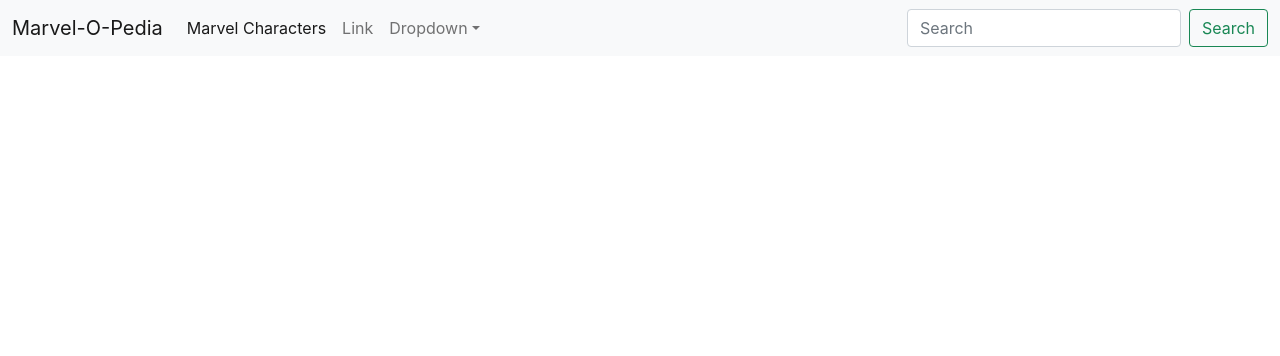
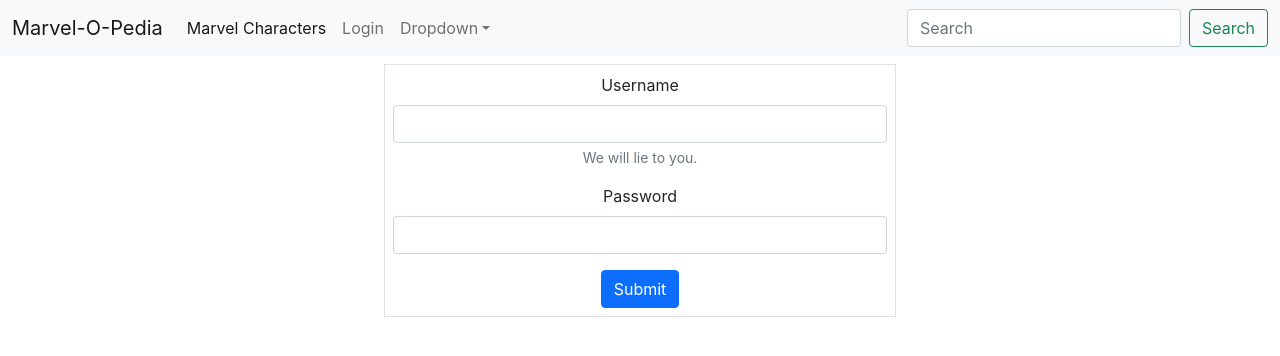
Before and after one commit to zevstar/marvel-deck, a React (Create React App) app: page /login in a window 1280 px wide. Shown: the top 356 px of the page. Built offline with nearby package versions, Linux system fonts and the light colour scheme.

Commit message:
udpaded Nav login and added Nav css file

```diff
--- a/src/App.js
+++ b/src/App.js
@@ -1,25 +1,28 @@
-import { useContext } from 'react'
+import { useContext } from 'react';
+import { Routes, Route } from 'react-router-dom'
 // css
 import './App.css';
 //contexts
-import UserContext from './contexts/UserContext.js'
+import UserContext from './contexts/UserContext.js';
 // pages
 import './pages/Home';
-import './pages/Login';
+import Login from './pages/Login';
 //components
-import Nav from './components/Nav'
+import Nav from './components/Nav';
 
 function App() {
 	// const user = useContext(UserContext)
 	// console.log(user)
 	return (
-    <div className="App">
+		<div className='App'>
 			<UserContext.Provider value={'filler'}>
-
 				<Nav />
 
+				<Routes>
+          <Route path='login' element={<Login />} />
+          {/* <Route path='home' element ={<Home />} /> */}
+        </Routes>
 			</UserContext.Provider>
-
 
 			{/* <Login /> */}
 		</div>
--- a/src/components/Nav/index.js
+++ b/src/components/Nav/index.js
@@ -11,17 +11,17 @@ const Nav = () => {
     return (
         <nav className="navbar navbar-expand-lg navbar-light bg-light">
   <div className="container-fluid">
-    <Link className="navbar-brand" to="#">Marvel-O-Pedia</Link>
+    <Link className="navbar-brand" to="/">Marvel-O-Pedia</Link>
     <button className="navbar-toggler" type="button" data-bs-toggle="collapse" data-bs-target="#navbarSupportedContent" aria-controls="navbarSupportedContent" aria-expanded="false" aria-label="Toggle navigation">
       <span className="navbar-toggler-icon"></span>
     </button>
     <div className="collapse navbar-collapse" id="navbarSupportedContent">
       <ul className="navbar-nav me-auto mb-2 mb-lg-0">
         <li className="nav-item">
-          <Link className="nav-link active" aria-current="page" to="#">Marvel Characters</Link>
+          <Link className="nav-link active" aria-current="page" to="marvel/characters">Marvel Characters</Link>
         </li>
         <li className="nav-item">
-          <Link className="nav-link" to="#">Link</Link>
+          <Link className="nav-link" to="login">Login</Link>
         </li>
         <li className="nav-item dropdown">
           <Link className="nav-link dropdown-toggle" to="#" id="navbarDropdown" role="button" data-bs-toggle="dropdown" aria-expanded="false">
--- a/src/pages/Login/index.js
+++ b/src/pages/Login/index.js
@@ -1,11 +1,39 @@
 // import React from 'react';
+import './styles.css'
 
 const Login = () => {
-    return (
-        <div>
-            Login
-        </div>
-    );
-}
+	return (
+		<form className='mx-auto border p-2 m-2' id='login-form'>
+			<div className='mb-3'>
+				<label htmlFor='exampleInputUser1' className='form-label'>
+					Username
+				</label>
+				<input
+					type='text'
+					className='form-control'
+					id='exampleInputUser1'
+					aria-describedby='userHelp'
+				/>
+				<div id='userHelp' className='form-text'>
+					We will lie to you.
+				</div>
+			</div>
+			<div className='mb-3'>
+				<label htmlFor='exampleInputPassword1' className='form-label'>
+					Password
+				</label>
+				<input
+					type='password'
+					className='form-control'
+					id='exampleInputPassword1'
+				/>
+			</div>
+
+			<button type='submit' className='btn btn-primary'>
+				Submit
+			</button>
+		</form>
+	);
+};
 
 export default Login;
--- /dev/null
+++ b/src/pages/Login/styles.css
@@ -0,0 +1,4 @@
+#login-form {
+    width: 40%;
+
+}
```
Lines whose indentation alone changed are shown as unchanged.
